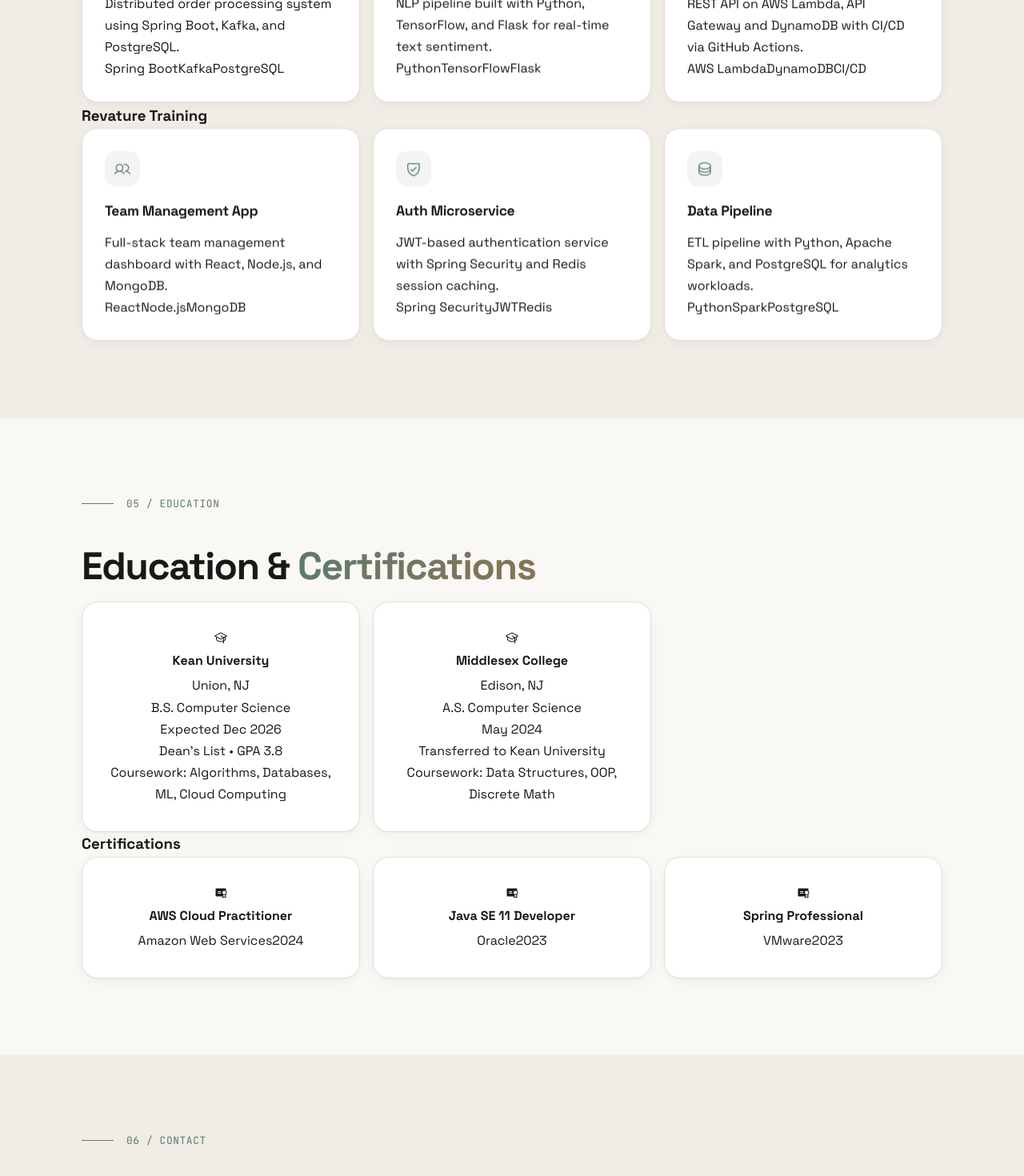
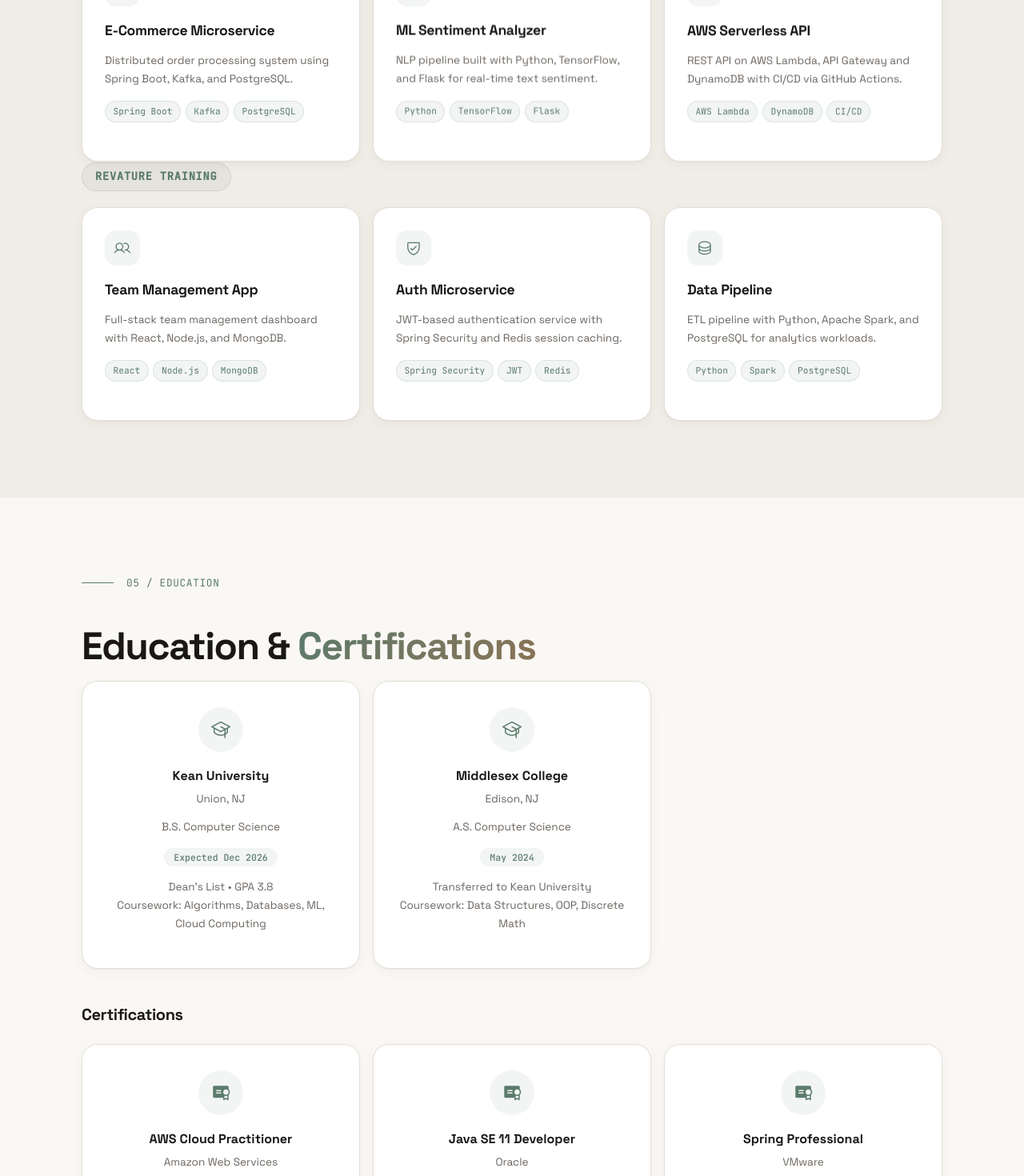
Before and after one commit to Alisha313/Alisha-Portfolio, a React (Vite) app: page / in a window 1280 px wide. Shown: the part 4580-6050 px from the top of the page at 80% size. Built offline with nearby package versions, Linux system fonts and the light colour scheme.

Commit message:
Fix Education & Projects: match CSS class names for proper styling

```diff
--- a/src/components/Education.jsx
+++ b/src/components/Education.jsx
@@ -38,30 +38,30 @@ export default function Education() {
         <div className="edu-row">
           {EDUCATION.map((edu) => (
             <div key={edu.school} className="edu-card-modern glass-card">
-              <div className="edu-card-icon">
+              <div className="edu-icon-modern">
                 <i className={`ph ${edu.icon}`} />
               </div>
-              <h3 className="edu-card-school">{edu.school}</h3>
-              <span className="edu-card-location">{edu.location}</span>
-              <p className="edu-card-degree">{edu.degree}</p>
-              <span className="edu-card-date">{edu.date}</span>
-              <ul className="edu-card-details">
+              <h3>{edu.school}</h3>
+              <p className="edu-place">{edu.location}</p>
+              <p className="edu-place">{edu.degree}</p>
+              <span className="edu-date-badge">{edu.date}</span>
+              <ul className="edu-place" style={{ listStyle: 'none', padding: 0, marginTop: '0.75rem' }}>
                 {edu.details.map((d, i) => <li key={i}>{d}</li>)}
               </ul>
             </div>
           ))}
         </div>
 
-        <h3 className="cert-heading">Certifications</h3>
-        <div className="edu-row">
+        <h3 className="edu-sub-heading">Certifications</h3>
+        <div className="edu-row edu-row-4">
           {CERTS.map((c) => (
-            <div key={c.title} className="edu-card-modern glass-card cert-card">
-              <div className="edu-card-icon">
+            <div key={c.title} className="edu-card-modern glass-card">
+              <div className="edu-icon-modern">
                 <i className={`ph-fill ${c.icon}`} />
               </div>
-              <h3 className="edu-card-school">{c.title}</h3>
-              <span className="edu-card-location">{c.org}</span>
-              <span className="edu-card-date">{c.date}</span>
+              <h3>{c.title}</h3>
+              <p className="edu-place">{c.org}</p>
+              <span className="edu-date-badge">{c.date}</span>
             </div>
           ))}
         </div>
--- a/src/components/Projects.jsx
+++ b/src/components/Projects.jsx
@@ -83,11 +83,11 @@ function ProjectCard({ project }) {
       <div className="project-card-icon">
         <i className={`ph ${project.icon}`} />
       </div>
-      <h3 className="project-card-title">{project.title}</h3>
-      <p className="project-card-desc">{project.desc}</p>
-      <div className="project-card-tags">
+      <h3>{project.title}</h3>
+      <p className="project-desc">{project.desc}</p>
+      <div className="project-stack">
         {project.tags.map((t) => (
-          <span key={t} className="project-tag">{t}</span>
+          <span key={t}>{t}</span>
         ))}
       </div>
     </a>
@@ -107,8 +107,10 @@ export default function Projects() {
         </h2>
 
         {PROJECT_CATEGORIES.map((cat) => (
-          <div key={cat.label}>
-            <h3 className="project-category-label">{cat.label}</h3>
+          <div key={cat.label} className="project-category">
+            <div className="category-heading">
+              <span className="category-label">{cat.label}</span>
+            </div>
             <div className="project-grid">
               {cat.projects.map((p) => (
                 <ProjectCard key={p.title} project={p} />
```
